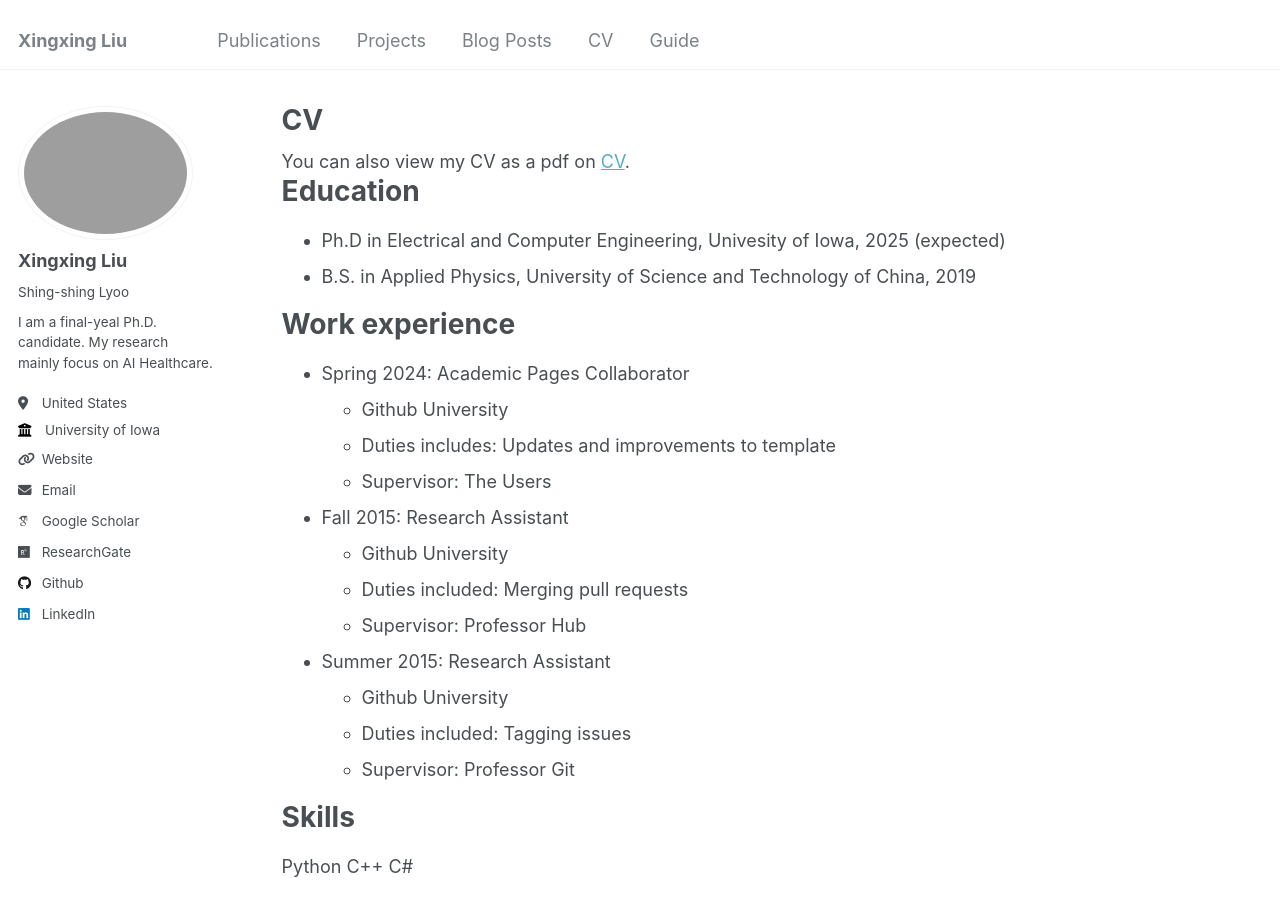
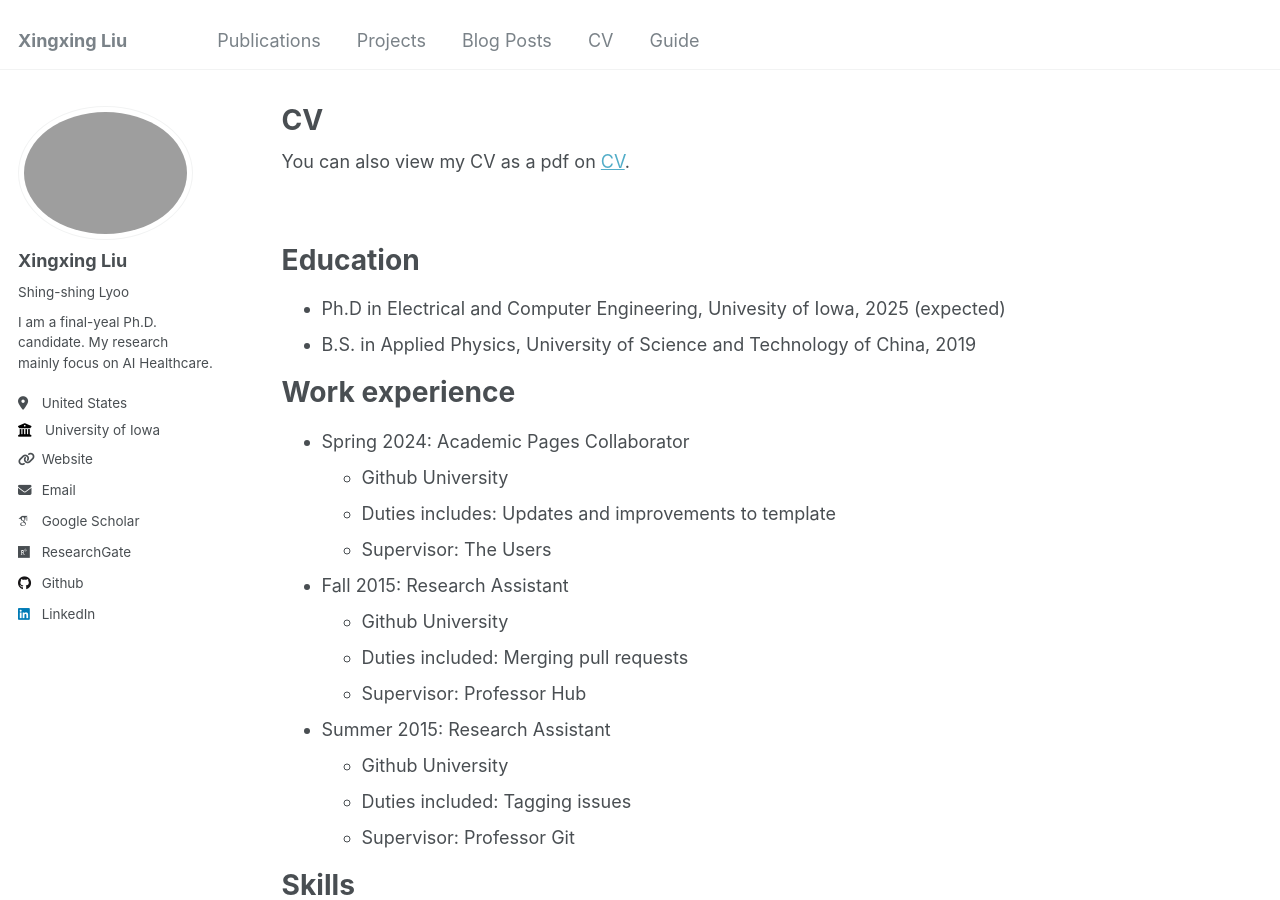
Before and after one commit to xxliu1996/xxliu1996.github.io, a Jekyll site: the page built from _pages/cv.md, in a window 1280 px wide and 900 px high. Built offline with Jekyll 4.4.1, drawn with Linux system fonts in a browser that asks for light colours; some web fonts are replaced.

Commit message:
update CV

```diff
--- a/_pages/cv.md
+++ b/_pages/cv.md
@@ -7,7 +7,10 @@
   - /resume
 ---
 
-<div class="wordwrap">You can also view my CV as a pdf on <a href="{https://xxliu1996.github.io/files/2021-06-23-deep-convolutional-feature-based-fluorescence-to-color-image-registration.pdf}">CV</a>.</div>
+<div class="wordwrap">You can also view my CV as a pdf on <a href="https://xxliu1996.github.io/files/2021-06-23-deep-convolutional-feature-based-fluorescence-to-color-image-registration.pdf">CV</a>.
+</div>
+
+<br/>
 
 {% include base_path %}
 
```
